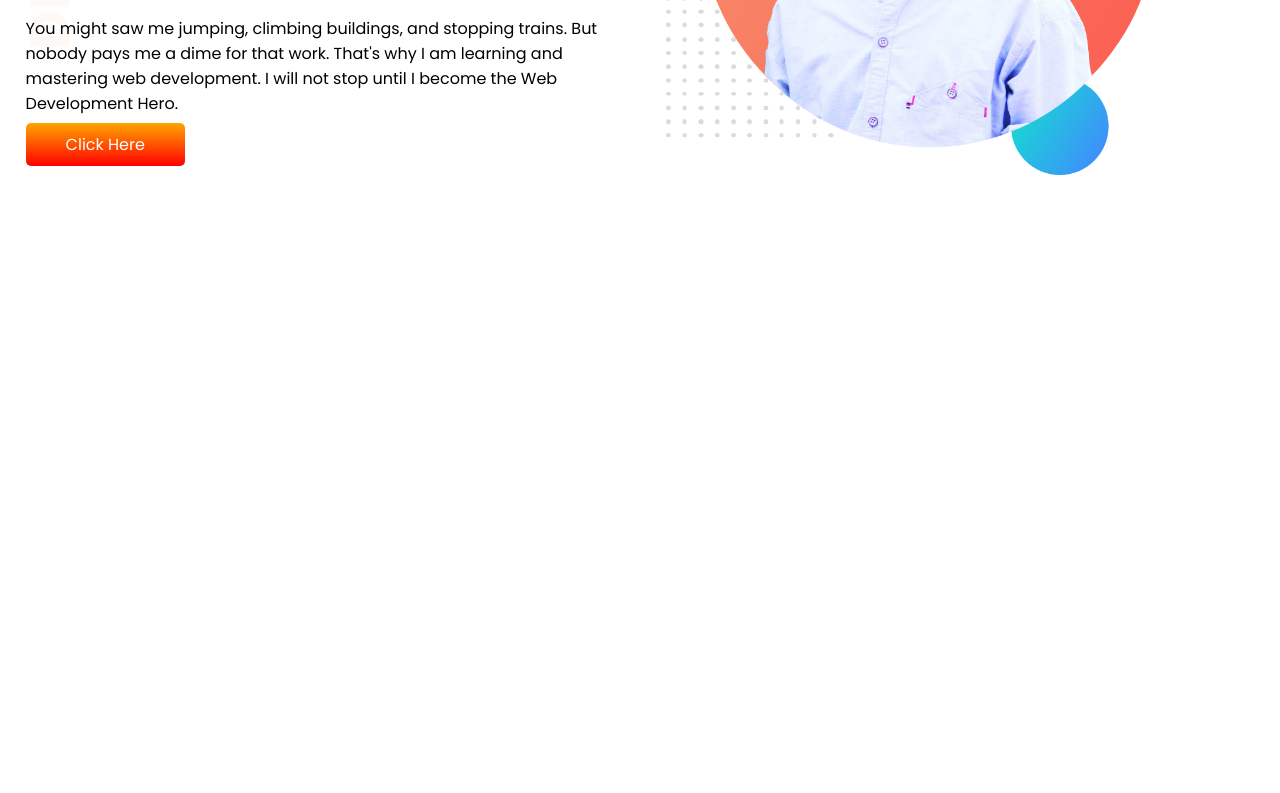
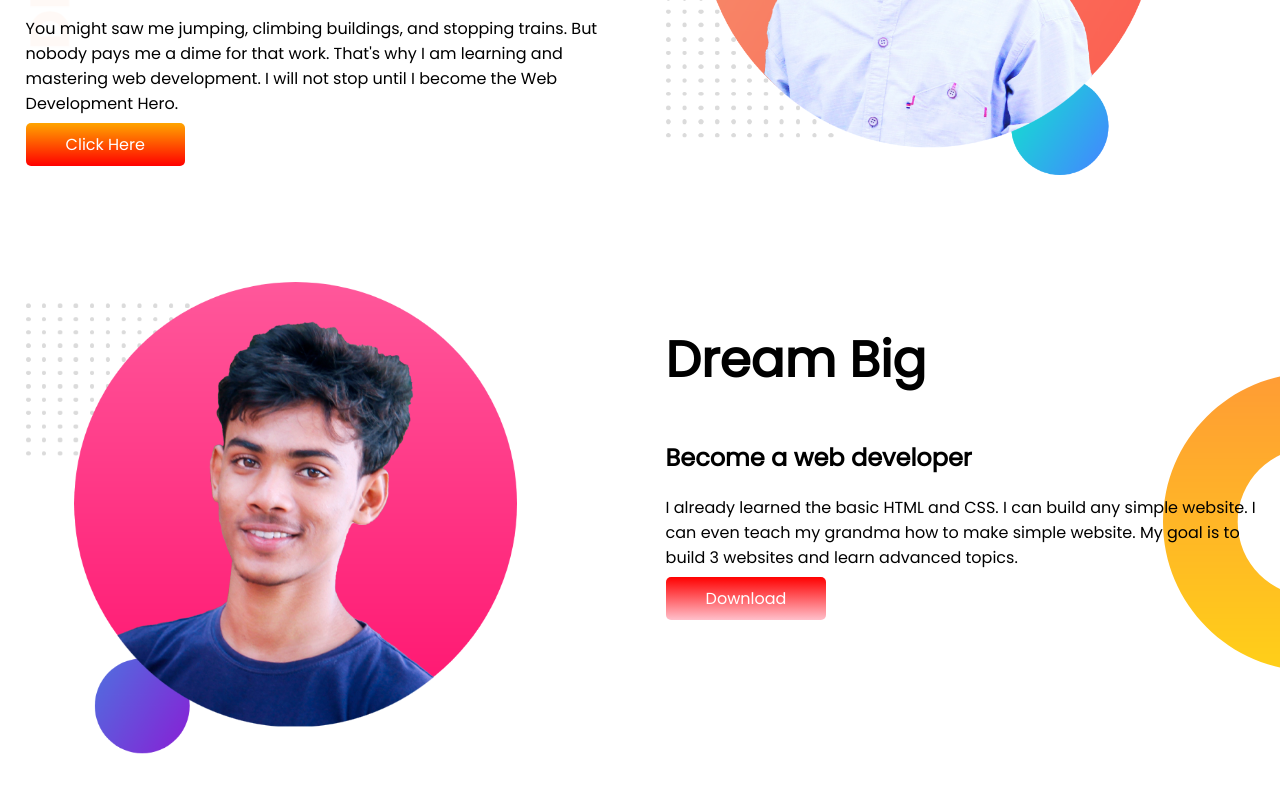
Before and after one commit to ahhridoy/first-portfolio-html, a plain HTML site: page index.html in a window 1280 px wide. Shown: the part 313-1106 px from the top of the page. Before the commit the page ends 800 px from the top, so only its background shows below. Drawn offline with Linux system fonts and the light colour scheme.

Commit message:
second top added

```diff
--- a/index.html
+++ b/index.html
@@ -28,5 +28,20 @@
 
   </section>
 
+  <section class="dream-big">
+
+    <div class="half-width">
+      <img src="images/hridoy2.png">
+    </div>
+
+    <div class="half-width">
+      <h1>Dream Big</h1>
+      <h2>Become a web developer</h2>
+      <p>I already learned the basic HTML and CSS. I can build any simple website. I can even teach my grandma how to make simple website. My goal is to build 3 websites and learn advanced topics.</p>
+      <a class="link2" target="_blank" href="http://www.youtube.com/ahhridoy">Download</a>
+    </div>
+
+  </section>
+
 </body>
 </html>
--- a/style.css
+++ b/style.css
@@ -10,6 +10,7 @@ h1{
 }
 section{
   display: flex;
+  margin-bottom: 100px;
 }
 .half-width{
   width: 50%;
@@ -29,3 +30,15 @@ section{
   background-image: url(images/top-banner.png);
   background-repeat: no-repeat;
 }
+.link2{
+  color: white;
+  background-image: linear-gradient(red, pink);
+  padding: 10px 40px;
+  text-decoration: none;
+  border-radius: 5px;
+}
+.dream-big{
+  background-image: url(images/dream-bg.png);
+  background-repeat: no-repeat;
+  background-position: right;
+}
```
